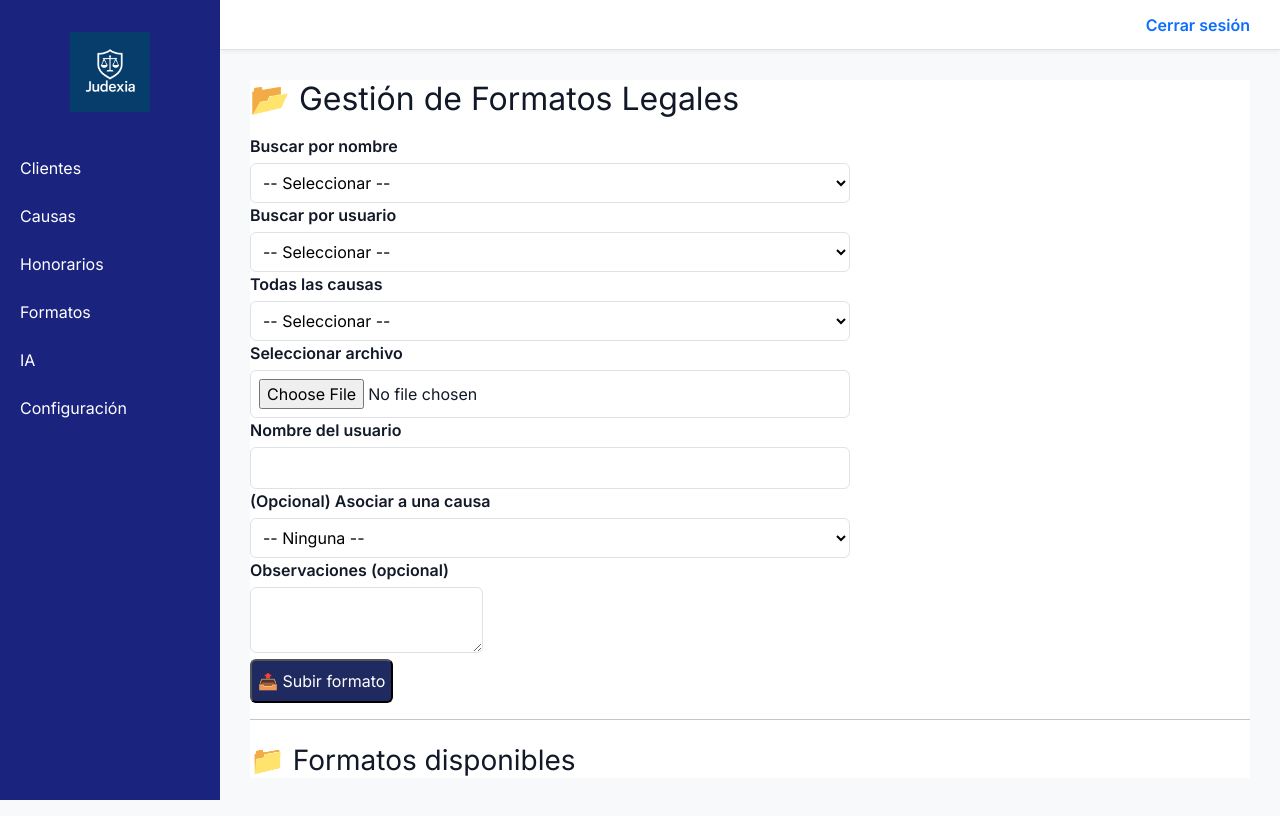
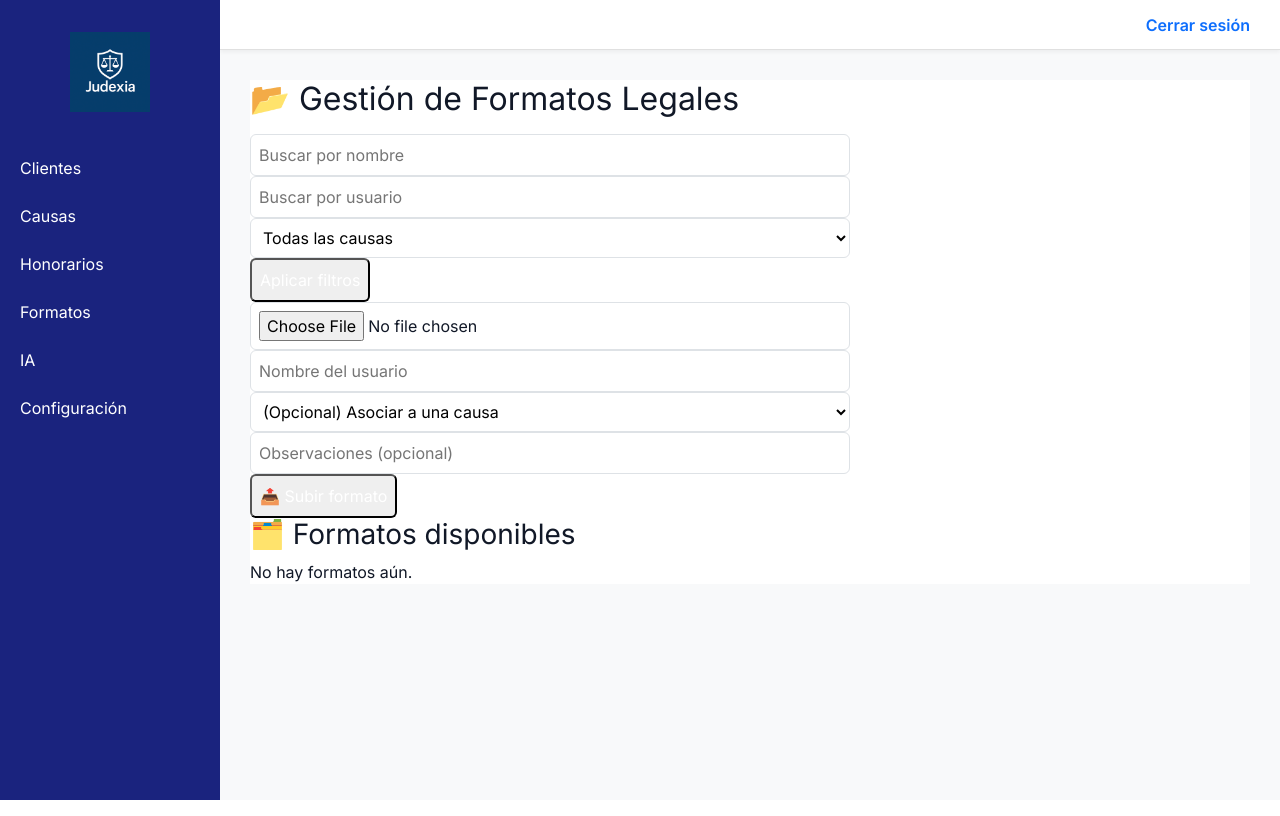
Before and after one commit to colmos768/judexia2025, a Flask app: page /formatos in a window 1280 px wide. Run offline with Flask 3, Linux system fonts and the light colour scheme; data that the repository does not hold is empty.

Commit message:
Update formatos.html

```diff
--- a/templates/formatos.html
+++ b/templates/formatos.html
@@ -5,108 +5,65 @@
 
   <h2 class="text-2xl font-semibold text-gray-800 border-b pb-2">📂 Gestión de Formatos Legales</h2>
 
-<form method="GET" action="{{ url_for('formatos') }}" class="space-y-4">
-
-    <form action="{{ url_for('formatos') }}" method="POST" enctype="multipart/form-data">
-
-        <div class="grid grid-cols-1 md:grid-cols-2 gap-4">
-            <div>
-                <label class="block text-sm font-medium text-gray-700">Buscar por nombre</label>
-                <select name="buscar_nombre" class="w-full p-2 border rounded bg-gray-50">
-                    <option value="">-- Seleccionar --</option>
-                    {% for nombre in nombres %}
-                        <option value="{{ nombre }}">{{ nombre }}</option>
+  <!-- FORMULARIO DE FILTRO -->
+  <form method="GET" action="{{ url_for('formatos') }}" class="grid grid-cols-1 md:grid-cols-3 gap-4">
+    <input type="text" name="nombre" placeholder="Buscar por nombre" value="{{ filtro_nombre }}" class="p-2 border rounded bg-gray-50">
+    <input type="text" name="usuario" placeholder="Buscar por usuario" value="{{ filtro_usuario }}" class="p-2 border rounded bg-gray-50">
+    <select name="causa_id" class="p-2 border rounded bg-gray-50">
+      <option value="">Todas las causas</option>
+      {% for causa in causas %}
+        <option value="{{ causa.id }}" {% if filtro_causa == causa.id|string %}selected{% endif %}>
+          {{ causa.tipo }} - {{ causa.rol }}
+        </option>
       {% endfor %}
     </select>
-            </div>
-            <div>
-                <label class="block text-sm font-medium text-gray-700">Buscar por usuario</label>
-                <select name="buscar_usuario" class="w-full p-2 border rounded bg-gray-50">
-                    <option value="">-- Seleccionar --</option>
-                    {% for usuario in usuarios %}
-                        <option value="{{ usuario }}">{{ usuario }}</option>
+    <button type="submit" class="col-span-1 md:col-span-3 p-2 bg-blue-600 text-white rounded hover:bg-blue-700">Aplicar filtros</button>
+  </form>
+
+  <!-- FORMULARIO DE SUBIDA -->
+  <form action="{{ url_for('formatos') }}" method="POST" enctype="multipart/form-data" class="space-y-4">
+    <input type="file" name="archivo" required class="p-2 border rounded w-full bg-gray-50">
+    <input type="text" name="usuario" placeholder="Nombre del usuario" class="p-2 border rounded w-full bg-gray-50">
+    <select name="causa_id" class="p-2 border rounded w-full bg-gray-50">
+      <option value="">(Opcional) Asociar a una causa</option>
+      {% for causa in causas %}
+        <option value="{{ causa.id }}">{{ causa.tipo }} - {{ causa.rol }}</option>
       {% endfor %}
     </select>
-            </div>
-        </div>
-
-        <div class="grid grid-cols-1 md:grid-cols-2 gap-4">
-            <div>
-                <label class="block text-sm font-medium text-gray-700">Todas las causas</label>
-                <select name="causa" class="w-full p-2 border rounded bg-gray-50">
-                    <option value="">-- Seleccionar --</option>
-                    {% for causa in causas %}
-                        <option value="{{ causa }}">{{ causa }}</option>
-                    {% endfor %}
-                </select>
-            </div>
-            <div>
-                <label class="block text-sm font-medium text-gray-700">Seleccionar archivo</label>
-                <input type="file" name="archivo" required class="w-full p-2 border rounded bg-white file:bg-judexia file:text-white file:rounded file:px-4 file:py-2 file:cursor-pointer" />
-            </div>
-        </div>
-
-        <div class="grid grid-cols-1 md:grid-cols-2 gap-4">
-            <div>
-                <label class="block text-sm font-medium text-gray-700">Nombre del usuario</label>
-                <input type="text" name="usuario" required class="w-full p-2 border rounded bg-gray-50" />
-            </div>
-            <div>
-                <label class="block text-sm font-medium text-gray-700">(Opcional) Asociar a una causa</label>
-                <select name="asociar_causa" class="w-full p-2 border rounded bg-gray-50">
-                    <option value="">-- Ninguna --</option>
-                    {% for causa in causas %}
-                        <option value="{{ causa }}">{{ causa }}</option>
-                    {% endfor %}
-                </select>
-            </div>
-        </div>
-
-        <div>
-            <label class="block text-sm font-medium text-gray-700">Observaciones (opcional)</label>
-            <textarea name="observaciones" rows="2" class="w-full p-2 border rounded bg-gray-50"></textarea>
-        </div>
-
-        <div class="flex justify-end">
-            <button type="submit" class="bg-judexia hover:bg-blue-800 text-white font-semibold py-2 px-6 rounded transition">
-                📤 Subir formato
-            </button>
-        </div>
+    <input type="text" name="observaciones" placeholder="Observaciones (opcional)" class="p-2 border rounded w-full bg-gray-50">
+    <button type="submit" class="p-2 bg-green-600 text-white rounded hover:bg-green-700">📤 Subir formato</button>
   </form>
 
-    <hr class="border-t mt-6" />
-
-    <h3 class="text-xl font-semibold text-gray-800 mt-4">📁 Formatos disponibles</h3>
-    <div id="lista-formatos" class="space-y-2">
-        <!-- Se llenará por JS -->
+  <!-- LISTA DE FORMATOS -->
+  <div class="pt-6">
+    <h3 class="text-lg font-semibold text-gray-700 mb-2">🗂️ Formatos disponibles</h3>
+    {% if formatos %}
+      <ul class="divide-y divide-gray-200">
+        {% for formato in formatos %}
+          <li class="py-2 flex justify-between items-center">
+            <div>
+              <a href="{{ url_for('static', filename='formatos/' + formato.filename) }}" target="_blank" class="text-blue-600 hover:underline">{{ formato.nombre_original }}</a>
+              <p class="text-sm text-gray-500">
+                Subido por {{ formato.usuario or "Desconocido" }} el {{ formato.fecha_subida.strftime('%d-%m-%Y') }}
+                {% if formato.observaciones %} – {{ formato.observaciones }}{% endif %}
+              </p>
+            </div>
+            <form action="{{ url_for('eliminar_formato', id=formato.id) }}" method="POST">
+              <button class="text-red-500 hover:text-red-700 text-sm">Eliminar</button>
+            </form>
+          </li>
+        {% endfor %}
+      </ul>
+    {% else %}
+      <p class="text-gray-600">No hay formatos aún.</p>
+    {% endif %}
   </div>
 
 </div>
 
-<script>
-    fetch('/formatos_disponibles')
-        .then(response => response.json())
-        .then(data => {
-            const lista = document.getElementById('lista-formatos');
-            if (data.length === 0) {
-                lista.innerHTML = "<p class='text-gray-500'>No hay formatos cargados.</p>";
-            } else {
-                data.forEach(formato => {
-                    const item = document.createElement('div');
-                    item.className = 'p-3 rounded border flex justify-between items-center bg-gray-50';
-                    item.innerHTML = `
-                        <span class="text-sm text-gray-700 truncate w-2/3">${formato.nombre}</span>
-                        <a href="/${formato.ruta}" download class="bg-blue-600 hover:bg-blue-700 text-white px-4 py-1 rounded text-sm">Descargar</a>
-                    `;
-                    lista.appendChild(item);
-                });
-            }
-        });
-</script>
-
 <style>
   .bg-judexia {
-        background-color: #1f2a60; /* azul institucional */
+    background-color: #1f2a60;
   }
 </style>
 
```
Lines whose indentation alone changed are shown as unchanged.
